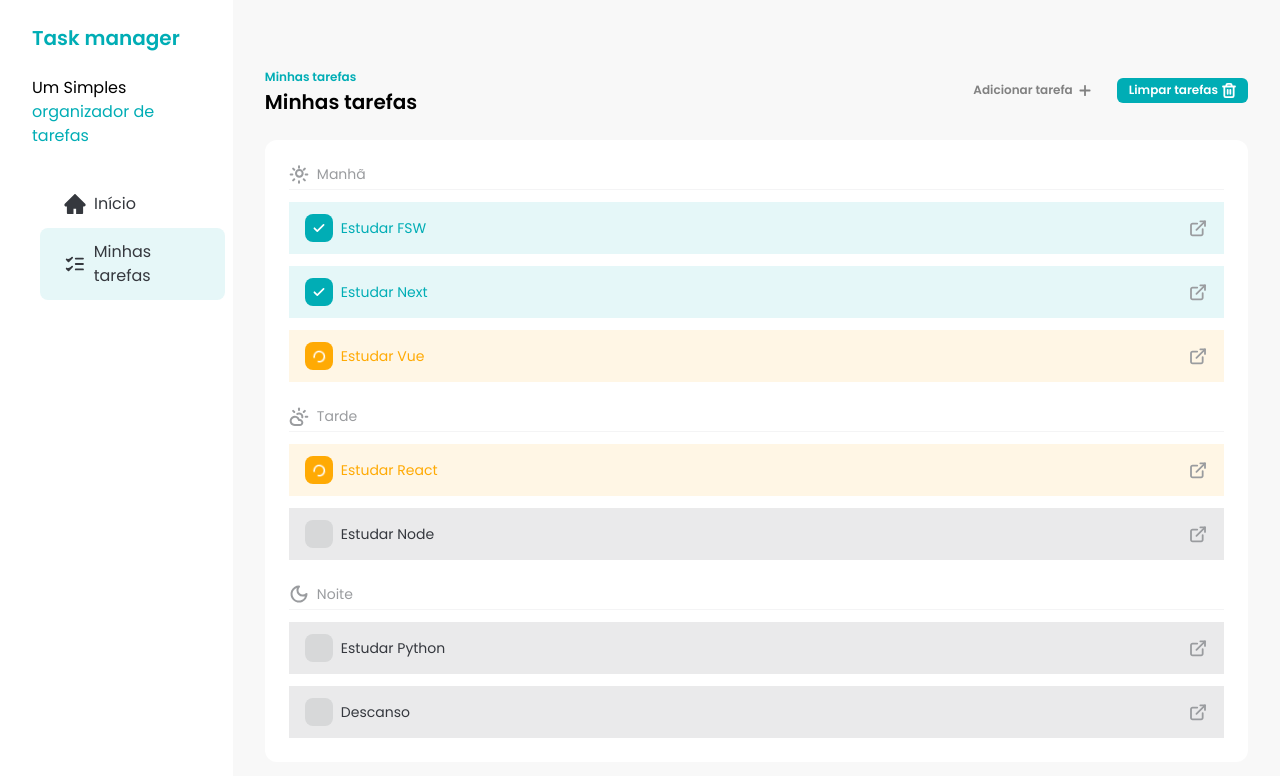
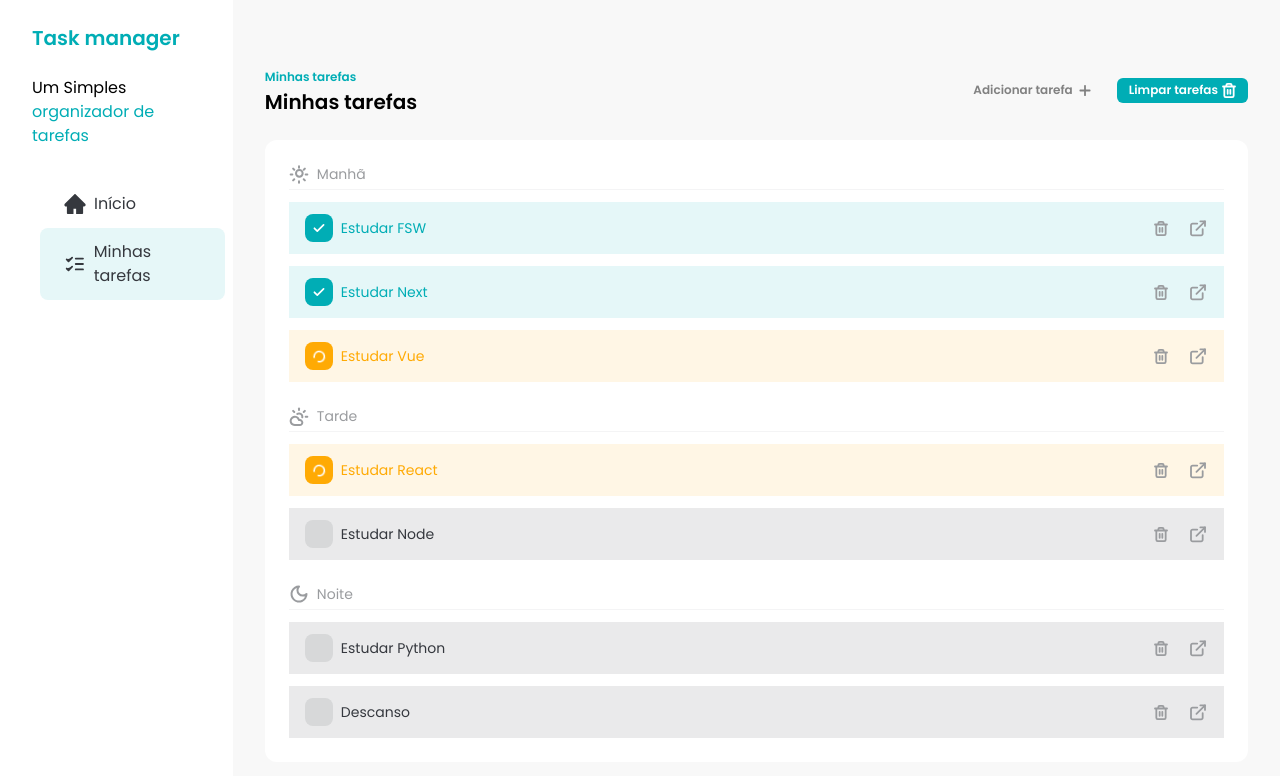
Before and after one commit to Martins-Guilherme/task-manager-vite, a React (Vite) app: page / in a window 1280 px wide. Shown: the top 776 px of the page. Built offline with nearby package versions, Linux system fonts and the light colour scheme.

Commit message:
feat: ensure task can be deleted

```diff
--- a/src/components/Button.jsx
+++ b/src/components/Button.jsx
@@ -1,4 +1,4 @@
-const Button = ({ children, variant = 'primary' }) => {
+const Button = ({ children, variant = 'primary', ...rest }) => {
   const getVariantClasses = () => {
     if (variant == 'primary') {
       return 'bg-[#00adb5] text-white'
@@ -9,11 +9,12 @@ const Button = ({ children, variant = 'primary' }) => {
   }
 
   return (
-    <div
+    <button
       className={`flex cursor-pointer items-center gap-1 rounded-md px-3 py-1 text-xs font-semibold transition-opacity hover:opacity-75 ${getVariantClasses()}`}
+      {...rest}
     >
       {children}
-    </div>
+    </button>
   )
 }
 
--- a/src/components/TaskItem.jsx
+++ b/src/components/TaskItem.jsx
@@ -1,8 +1,10 @@
 import CheckIcon from '../assets/icon/check.svg?react'
 import LoaderCircle from '../assets/icon/loader-circle.svg?react'
 import DetailsIcon from '../assets/icon/detailsIcon.svg?react'
+import TrashIcon from '../assets/icon/trash.svg?react'
+import Button from './Button'
 
-const TaskItem = ({ task, handleTaskChekboxClick }) => {
+const TaskItem = ({ task, handleCheckboxClick, handleDeleteClick }) => {
   const getStatusClasses = () => {
     if (task.status === 'done') {
       return 'bg-[#00adb5] text-[#00adb5]'
@@ -27,7 +29,7 @@ const TaskItem = ({ task, handleTaskChekboxClick }) => {
             type="checkbox"
             checked={task.status === 'done'}
             className="absolute h-full w-full cursor-pointer opacity-0"
-            onChange={() => handleTaskChekboxClick(task.id)}
+            onChange={() => handleCheckboxClick(task.id)}
           />
 
           {task.status === 'done' && <CheckIcon />}
@@ -37,6 +39,10 @@ const TaskItem = ({ task, handleTaskChekboxClick }) => {
         </label>
         {task.title}
       </div>
+      <div className="flex items-center gap-2">
+        <Button variant="ghost" onClick={() => handleDeleteClick(task.id)}>
+          <TrashIcon className="text-[#9a9c9f]" />
+        </Button>
         <a
           href="#"
           className="flex items-center gap-2 transition-opacity hover:opacity-75"
@@ -44,6 +50,7 @@ const TaskItem = ({ task, handleTaskChekboxClick }) => {
           <DetailsIcon />
         </a>
       </div>
+    </div>
   )
 }
 
--- a/src/components/Tasks.jsx
+++ b/src/components/Tasks.jsx
@@ -15,6 +15,13 @@ const Tasks = () => {
   const morningTasks = tasks.filter((task) => task.time === 'morning')
   const afternoonTasks = tasks.filter((task) => task.time === 'afternoon')
   const eveningTasks = tasks.filter((task) => task.time === 'evening')
+
+  const handleTaskDeleteClick = (taskId) => {
+    const newTasks = tasks.filter((task) => {
+      return task.id != taskId
+    })
+    setTasks(newTasks)
+  }
 
   const handleTaskChekboxClick = (taskId) => {
     const newTask = tasks.map((task) => {
@@ -66,7 +73,8 @@ const Tasks = () => {
               <TaskItem
                 key={task.id}
                 task={task}
-                handleTaskChekboxClick={handleTaskChekboxClick}
+                handleChekboxClick={handleTaskChekboxClick}
+                handleDeleteClick={handleTaskDeleteClick}
               />
             )
           })}
@@ -79,7 +87,8 @@ const Tasks = () => {
               <TaskItem
                 key={task.id}
                 task={task}
-                handleTaskChekboxClick={handleTaskChekboxClick}
+                handleChekboxClick={handleTaskChekboxClick}
+                handleDeleteClick={handleTaskDeleteClick}
               />
             )
           })}
@@ -92,7 +101,8 @@ const Tasks = () => {
               <TaskItem
                 key={task.id}
                 task={task}
-                handleTaskChekboxClick={handleTaskChekboxClick}
+                handleChekboxClick={handleTaskChekboxClick}
+                handleDeleteClick={handleTaskDeleteClick}
               />
             )
           })}
```
Lines whose indentation alone changed are shown as unchanged.
